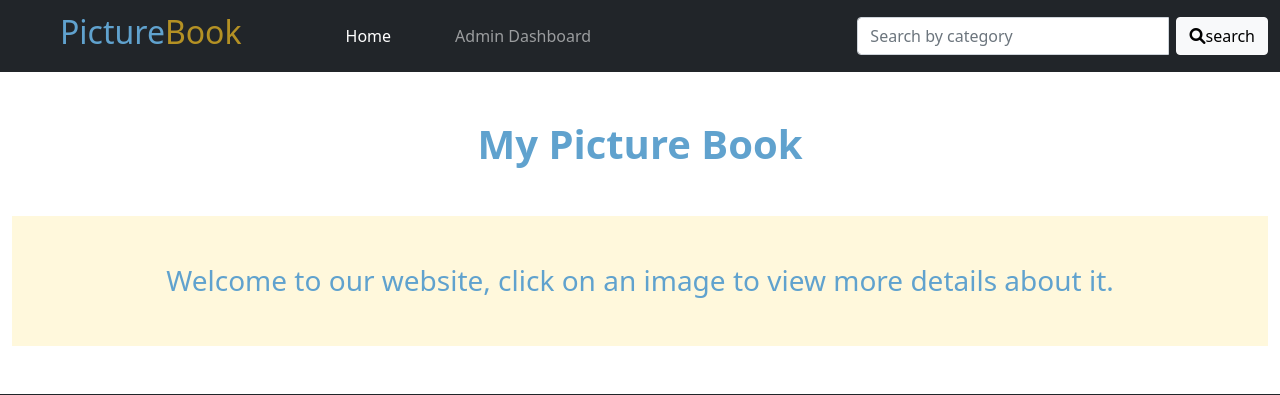
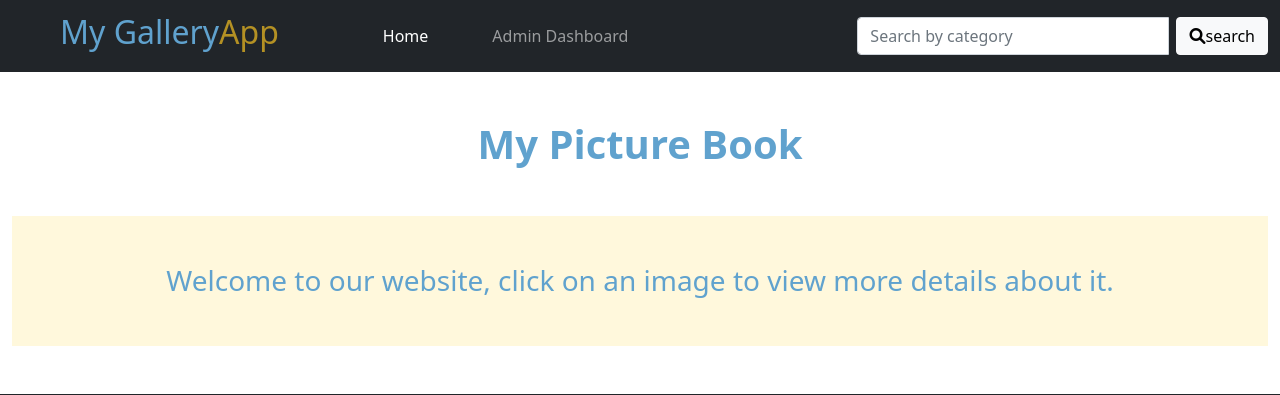
Before and after one commit to Kelvin-Wepo/Galleria, a Django app: template galleryApp/templates/home.html in a window 1280 px wide. Shown: the top 395 px of the page. Run offline with Django 3.2, Linux system fonts and the light colour scheme; the template is opened without the code that fills it, so the values that code supplies are empty; some libraries are stand-ins or nearby versions.

Commit message:
feat:this commit modifies navbar.html in templates

```diff
--- a/galleryApp/templates/navbar.html
+++ b/galleryApp/templates/navbar.html
@@ -1,7 +1,7 @@
 <nav class="navbar navbar-expand-lg navbar-dark bg-dark">
     <div class="container-fluid">
         <a class="navbar-brand mx-5" href="/">
-            <h2 style="color:rgb(96,162,206)">Picture<span style="color: rgb(180,145,36);">Book</span></h2>
+            <h2 style="color:rgb(96,162,206)">My Gallery<span style="color: rgb(180,145,36);">App</span></h2>
         </a>
         <button class="navbar-toggler" type="button" data-bs-toggle="collapse" data-bs-target="#navbarNavAltMarkup" aria-controls="navbarNavAltMarkup" aria-expanded="false" aria-label="Toggle navigation">
             <span class="navbar-toggler-icon"></span>
@@ -9,7 +9,7 @@
         <div class="collapse navbar-collapse" id="navbarNavAltMarkup">
             <div class="navbar-nav ">
                 <a class="nav-link active mx-5" aria-current="page" href="{% url 'home' %}">Home</a>
-                <a class="nav-link" href="admin/pictures/image/add/">Admin Dashboard</a>
+                <a class="nav-link" href="admin/galleryApp/image/">Admin Dashboard</a>
             </div>
         </div>
         <div class="col-sm-4 col-md-4 navbar-right">
```
